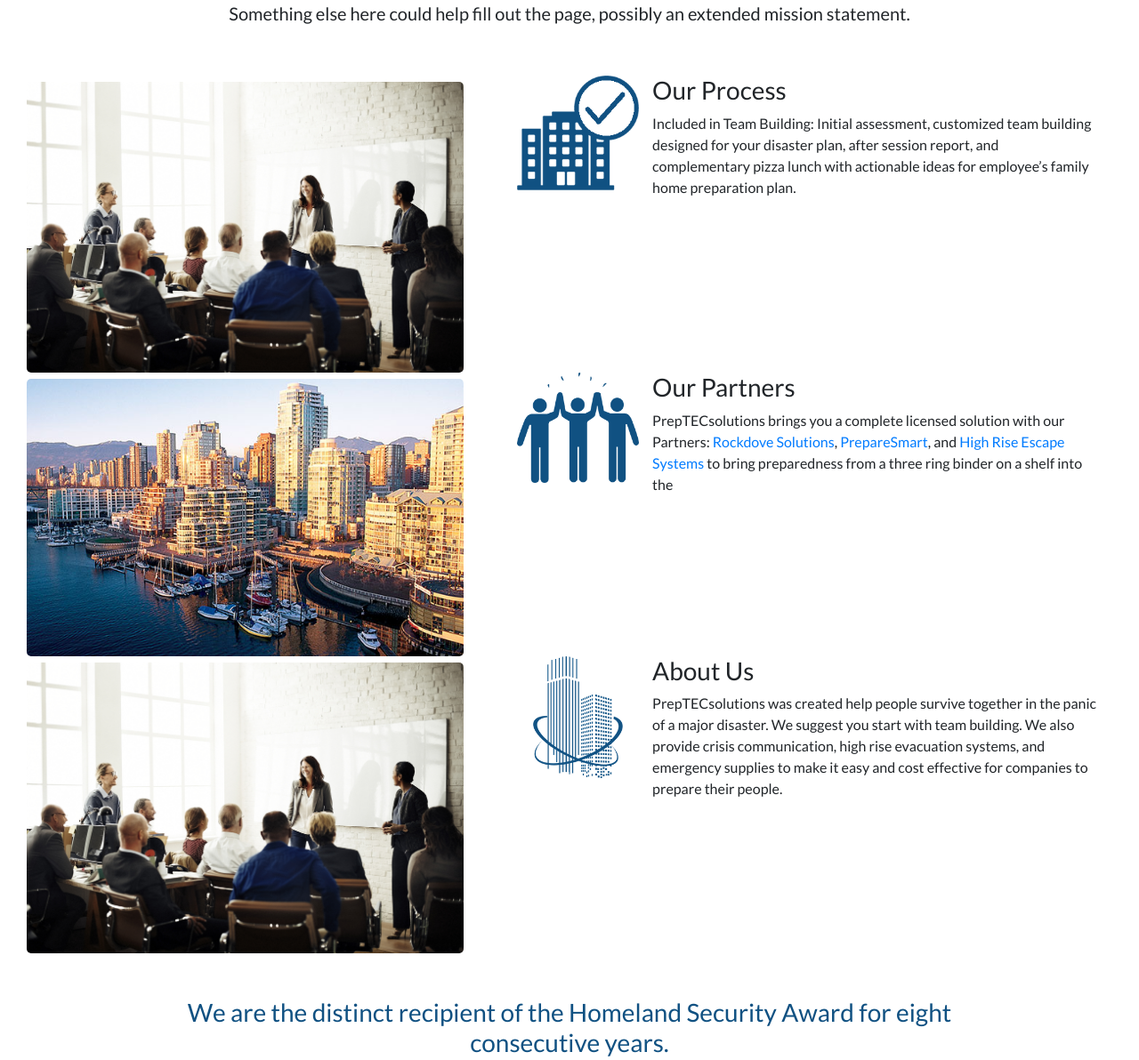
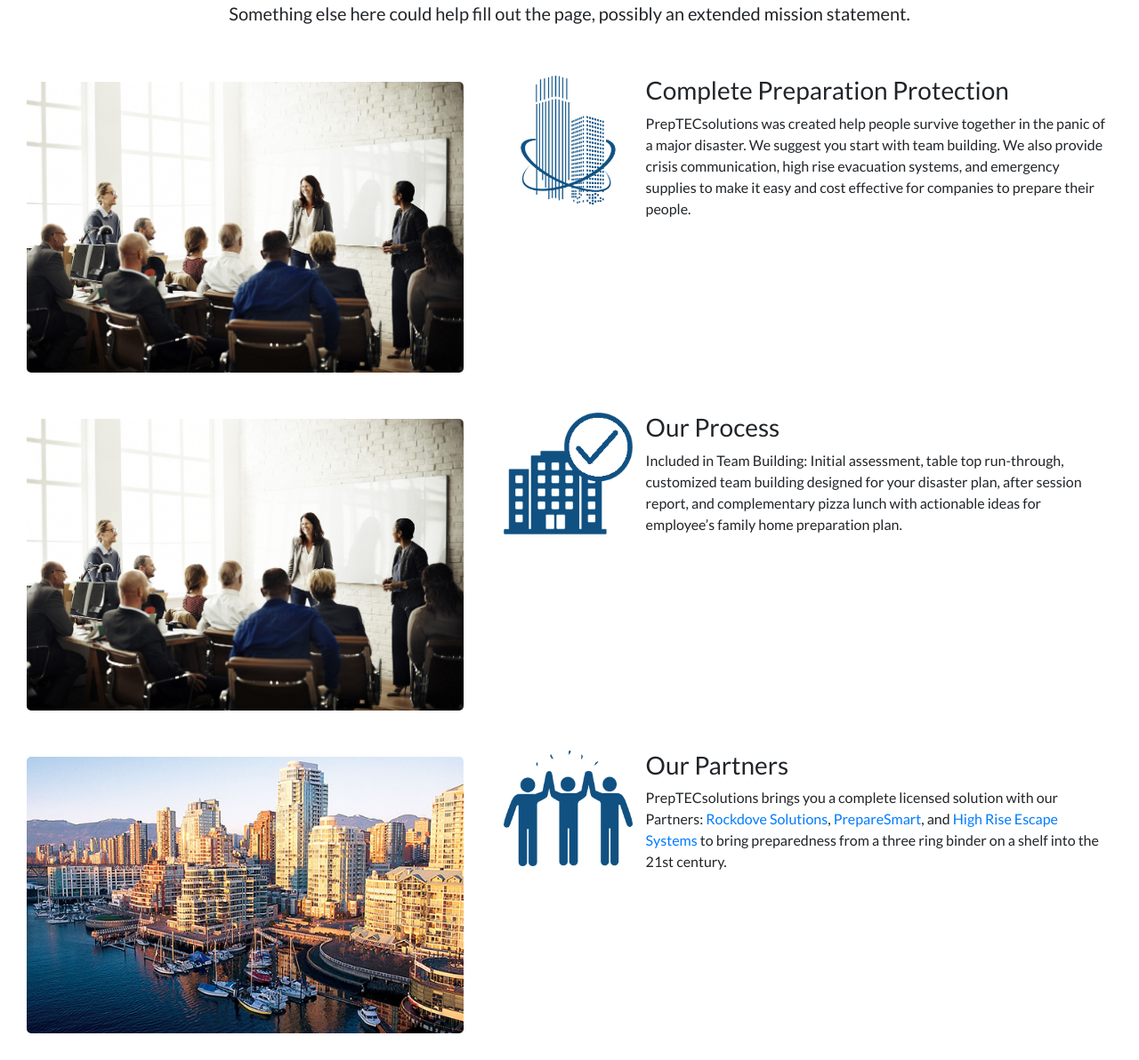
Before and after one commit to npisciotti1/preptec, a website: page index.html in a window 1280 px wide. Shown: the part 816-2008 px from the top of the page at 89% size. Drawn offline with Linux system fonts and the light colour scheme; some packages are replaced by stand-ins of ours; a script that the page names is missing.

Commit message:
almost done

```diff
--- a/index.html
+++ b/index.html
@@ -99,61 +99,57 @@
       <div class="spacer75"></div>
 
       <!-- Main Section -->
+      <div class="wrapper">
         <h2 class="font-main text-center">Need description of business or motto/mission statement.</h2>
         <h5 class="text-center">Something else here could help fill out the page, possibly an extended mission statement.</h5>
+      </div>
 
       <div class="spacer50"></div>
 
-      <div class="wrapper">
-        <div style="padding-top: 7px;" class="col-sm-5">
+      <div class="wrapper image-group">
+        <div style="padding-top: 7px;" class="col-md-5 col-12">
           <img class="img-fluid border-radius5" src="assets/planning.jpg"></img>
         </div>
-        <div class="col-sm-7">
-          <div class="icon-group wrapper">
+        <div class="col-md-7 col-12">
           <div class="col-3 hide-mobile">
-              <img class="img-fluid" src="assets/icons/building.png"></img>
+            <img class="img-fluid" src="assets/icons/preptec_icon.png"></img>
           </div>
-            <div class="col-sm-9 col-12 remove-padding">
-              <h3>Our Process</h3>
-              <p>Included in Team Building: Initial assessment, customized team building designed for your disaster plan, after session report, and complementary pizza lunch with actionable ideas for employee’s family home preparation plan.</p>
-            </div>
+          <div class="col-md-9 col-12 remove-padding text-left">
+            <h3>Complete Preparation Protection</h3>
+            <p>PrepTECsolutions was created help people survive together in the panic of a major disaster. We suggest you start with team building. We also provide crisis communication, high rise evacuation systems, and emergency supplies to make it easy and cost effective for companies to prepare their people. </p>
           </div>
         </div>
       </div>
 
-      <div class="wrapper">
-        <div style="padding-top: 7px;" class="col-sm-5">
+      <div class="wrapper image-group">
+        <div style="padding-top: 7px;" class="col-md-5 col-12">
+          <img class="img-fluid border-radius5" src="assets/planning.jpg"></img>
+        </div>
+        <div class="col-md-7 col-12">
+          <div class="col-3 hide-mobile">
+            <img class="img-fluid" src="assets/icons/building.png"></img>
+          </div>
+          <div class="col-md-9 col-12 remove-padding text-left">
+            <h3>Our Process</h3>
+            <p>Included in Team Building: Initial assessment, table top run-through, customized team building designed for your disaster plan, after session report, and complementary pizza lunch with actionable ideas for employee’s family home preparation plan.</p>
+          </div>
+        </div>
+      </div>
+
+      <div class="wrapper image-group">
+        <div style="padding-top: 7px;" class="col-md-5 col-12">
           <img class="img-fluid border-radius5" src="assets/van_sm.png"></img>
         </div>
-        <div class="col-sm-7">
-          <div class="icon-group wrapper">
+        <div class="col-md-7 col-12">
           <div class="col-3 hide-mobile">
             <img class="img-fluid" src="assets/icons/people.png"></img>
           </div>
-            <div class="col-sm-9 col-12 remove-padding">
+          <div class="col-md-9 col-12 remove-padding text-left">
             <h3>Our Partners</h3>
             <p>PrepTECsolutions brings you a complete licensed solution with our Partners:
               <a href="https://www.rockdovesolutions.com" target="_blank">Rockdove Solutions</a>,
               <a href="http://www.preparesmart.com/" target="_blank">PrepareSmart</a>, and
-                <a href="http://www.highriseescapesystems.com/" target="_blank">High Rise Escape Systems</a> to bring preparedness from a three ring binder on a shelf into the </p>
-            </div>
-          </div>
-        </div>
-      </div>
-
-      <div class="wrapper">
-        <div style="padding-top: 7px;" class="col-sm-5">
-          <img class="img-fluid border-radius5" src="assets/planning.jpg"></img>
-        </div>
-        <div class="col-sm-7">
-          <div class="icon-group wrapper">
-            <div class="col-3 hide-mobile">
-              <img class="img-fluid" src="assets/icons/preptec_icon.png"></img>
-            </div>
-            <div class="col-sm-9 col-12 remove-padding">
-              <h3>About Us</h3>
-              <p>PrepTECsolutions was created help people survive together in the panic of a major disaster. We suggest you start with team building. We also provide crisis communication, high rise evacuation systems, and emergency supplies to make it easy and cost effective for companies to prepare their people. </p>
-            </div>
+              <a href="http://www.highriseescapesystems.com/" target="_blank">High Rise Escape Systems</a> to bring preparedness from a three ring binder on a shelf into the 21st century.</p>
             </div>
           </div>
       </div>
--- a/style/main.css
+++ b/style/main.css
@@ -16,8 +16,8 @@
   clear: both;
 }
 
-.icon-group {
-  margin-bottom: 4vw;
+.image-group {
+  margin-bottom: 45px;
 }
 
 .awardimg {
--- a/style/responsive.css
+++ b/style/responsive.css
@@ -1,16 +1,34 @@
+@media (min-width: 1200px) {
+
+}
+
 @media (min-width: 992px) {
 
+}
+
+@media (max-width: 992px) {
+  .image-group div:nth-child(2) {
+    margin-top: 15px;
+  }
 }
 
 @media (min-width: 576px) and (max-width: 991px) {
 
 }
 
+@media (max-width: 767px) {
+  .hide-mobile {
+    display: none;
+  }
+
+  .image-group {
+    width: 95%;
+    margin: inherit auto;
+  }
+}
+
 @media (max-width: 575px) {
   .icon-group {
     margin: 50px 0;
   }
-  .hide-mobile {
-    display: none;
-  }
 }
```
Lines whose indentation alone changed are shown as unchanged.
